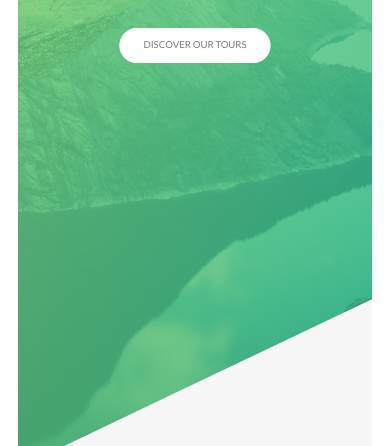
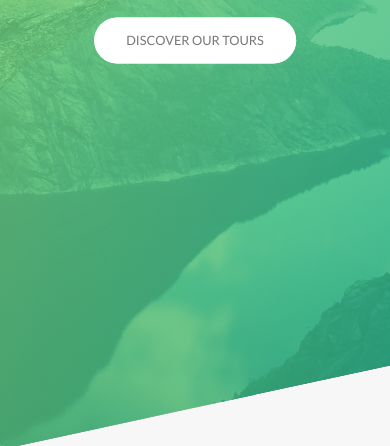
Before and after one commit to SandeepRana1001/Advanced-CSS, a website: page Natours/index.html in a window 390 px wide. Shown: the part 352-798 px from the top of the page. Drawn offline with Linux system fonts and the light colour scheme.

Commit message:
Natours - Writing Media Queries for Base, Typography and Layout

```diff
--- a/Natours/css/abstract/_mixins.scss
+++ b/Natours/css/abstract/_mixins.scss
@@ -46,6 +46,8 @@
   - tab-land
   - big-desktop
 
+  ORDER: Base + Typography > general layout + grid > page layout > components
+
   1em = 16px
 */
 
--- a/Natours/css/abstract/_variables.scss
+++ b/Natours/css/abstract/_variables.scss
@@ -32,6 +32,7 @@ $default-font-size: 1.6rem;
 // Grid Width
 $grid-width: 114rem;
 $gutter-vertical: 8rem;
+$gutter-vertical-small: 6rem;
 $gutter-horizontal: 6rem;
 
 $popup-z-index: 1000;
--- a/Natours/css/base/_base.scss
+++ b/Natours/css/base/_base.scss
@@ -15,11 +15,6 @@ html {
   */
   font-size: 62.5%;
 
-  @include respond(big-desktop) {
-    //width>1800px
-    font-size: 75%; //1rem = 12px
-  }
-
   @include respond(tab-land) {
     //width<1200px
     font-size: 56.25%; //1 rem = 9px
@@ -30,12 +25,18 @@ html {
     font-size: 50%; // 1 rem = 8px
   }
 
-  @include respond(phone) {
-    // width <600
-    font-size: 37.5%; // 1 rem = 6px
+  @include respond(big-desktop) {
+    //width>1800px
+    font-size: 75%; //1rem = 12px
   }
 }
 
 body {
   box-sizing: border-box;
+  padding: 3rem;
+
+  @include respond(tab-port) {
+    // width < 900
+    padding: 0;
+  }
 }
--- a/Natours/css/base/_typography.scss
+++ b/Natours/css/base/_typography.scss
@@ -4,7 +4,6 @@ body {
   //   font-size: 16px;
   line-height: 1.7;
   color: $color-grey-dark;
-  padding: 3rem;
   box-sizing: border-box;
 }
 
@@ -20,6 +19,12 @@ body {
     font-weight: 400;
     letter-spacing: 3.5rem;
     animation: moveInLeft 1s ease-in-out;
+
+    @include respond(phone) {
+      // width < 900
+      letter-spacing: 1rem;
+      font-size: 5rem;
+    }
   }
 
   &--sub {
@@ -28,6 +33,11 @@ body {
     font-weight: 700;
     letter-spacing: 1.74rem;
     animation: moveInRight 1s ease-in-out;
+
+    @include respond(phone) {
+      // width < 900
+      letter-spacing: 0.5rem;
+    }
   }
 }
 
@@ -44,6 +54,15 @@ body {
   letter-spacing: 0.2rem;
   @include gradient_text;
   @include transition_2;
+
+  @include respond(tab-port) {
+    // width < 900
+    font-size: 3rem;
+  }
+  @include respond(phone) {
+    // width < 900
+    font-size: 2.5rem;
+  }
 
   &:hover {
     transform: skewY(2deg) skewX(15deg) scale(1.1);
--- a/Natours/css/layouts/_footer.scss
+++ b/Natours/css/layouts/_footer.scss
@@ -3,6 +3,10 @@
   padding: 10rem 0;
   font-size: 1.4rem;
   color: $color-grey-light-1;
+
+  @include respond(tab-port) {
+    padding: 8rem 0;
+  }
 
   &__logo-box {
     text-align: center;
@@ -18,6 +22,11 @@
     border-top: 1px solid $color-grey-dark;
     padding-top: 2rem;
     display: inline-block;
+
+    @include respond(tab-port) {
+      width: 100%;
+      text-align: center;
+    }
   }
 
   &__list {
@@ -55,5 +64,10 @@
     padding-top: 2rem;
     width: 80%;
     float: right;
+
+    @include respond(tab-port) {
+      width: 100%;
+      float: none;
+    }
   }
 }
--- a/Natours/css/layouts/_grid.scss
+++ b/Natours/css/layouts/_grid.scss
@@ -1,21 +1,37 @@
 .row {
   max-width: $grid-width;
-  // background-color: #eee;
   margin: 0 auto;
 
   &:not(:last-child) {
     margin-bottom: $gutter-vertical;
+
+    @include respond(tab-port) {
+      margin-bottom: $gutter-vertical-small;
+    }
+  }
+
+  @include respond(tab-port) {
+    max-width: 50rem;
+    padding: 0 3rem;
   }
 
   @include clearfix;
 
   [class^="col-"] {
     // class starts with col-
-    // background-color: red;
     float: left;
 
     &:not(:last-child) {
       margin-right: $gutter-horizontal;
+
+      @include respond(tab-port) {
+        margin-right: 0;
+        margin-bottom: $gutter-vertical-small;
+      }
+    }
+
+    @include respond(tab-port) {
+      width: 100% !important;
     }
   }
 
--- a/Natours/css/layouts/_header.scss
+++ b/Natours/css/layouts/_header.scss
@@ -11,6 +11,11 @@
   background-position: top;
   -webkit-clip-path: polygon(0 0, 100% 0%, 100% 75vh, 0% 100%);
   clip-path: polygon(0 0, 100% 0%, 100% 75vh, 0% 100%);
+
+  @include respond(phone) {
+    -webkit-clip-path: polygon(0 0, 100% 0%, 100% 85vh, 0% 100%);
+    clip-path: polygon(0 0, 100% 0%, 100% 85vh, 0% 100%);
+  }
 
   &__logo-box {
     position: absolute;
--- a/Natours/css/layouts/_navigation.scss
+++ b/Natours/css/layouts/_navigation.scss
@@ -15,6 +15,16 @@
     box-shadow: 0 1rem 3rem rgba($color-black, 0.1);
     text-align: center;
     cursor: pointer;
+
+    @include respond(tab-port) {
+      top: 4.5rem;
+      right: 4.5rem;
+    }
+
+    @include respond(phone) {
+      top: 3rem;
+      right: 3rem;
+    }
   }
 
   &__icon {
@@ -33,6 +43,16 @@
       $color-primary-dark
     );
     transition: transform 0.8s cubic-bezier(0.83, 0, 0.17, 1);
+
+    @include respond(tab-port) {
+      top: 4.5rem;
+      right: 4.5rem;
+    }
+
+    @include respond(phone) {
+      top: 3rem;
+      right: 3rem;
+    }
   }
 
   &__nav {
```
Also changed, not shown: Natours/css/main.css, 1 other file.
